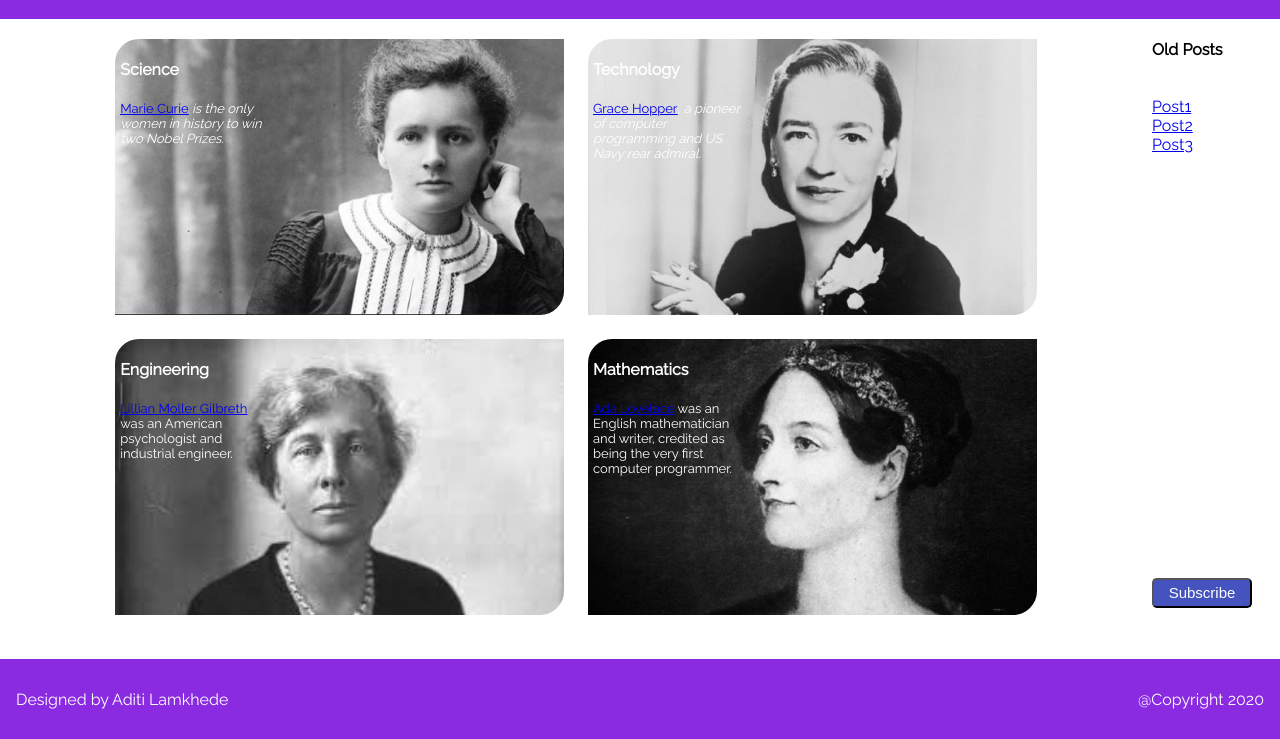
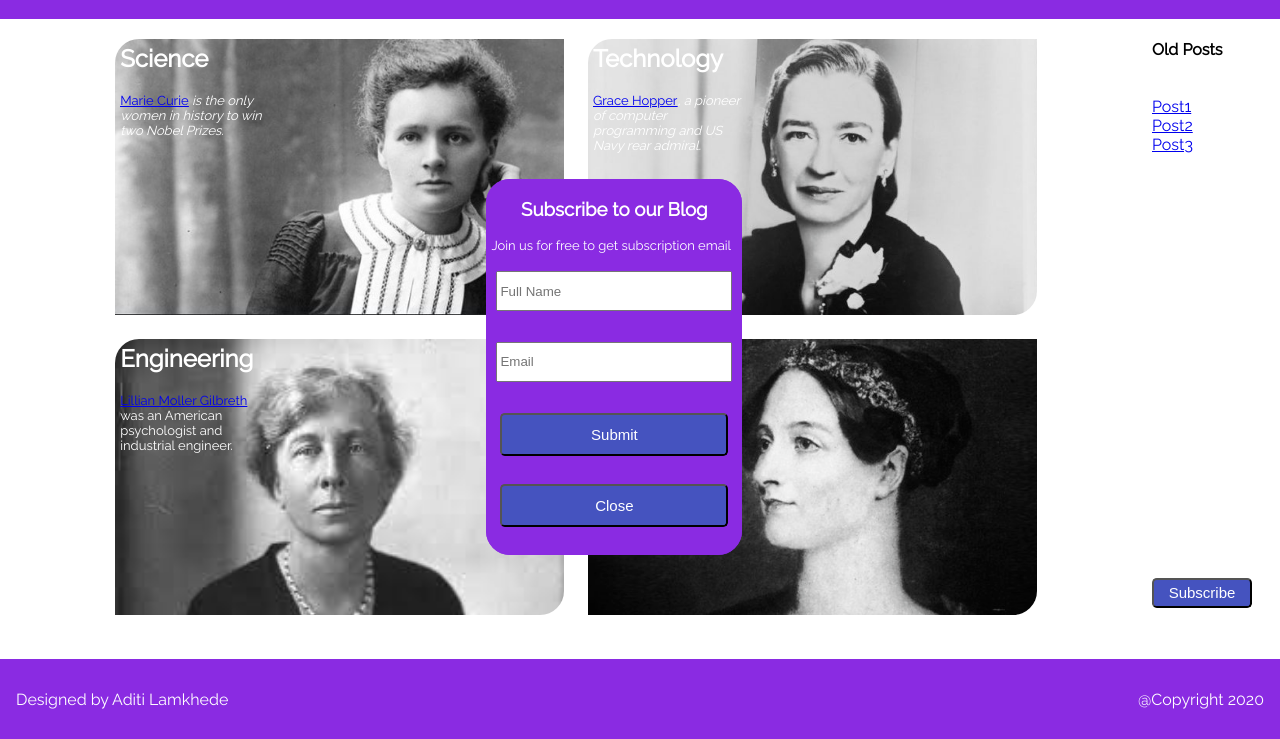
Before and after one commit to aditilamkhede/FEND, a plain HTML site: page Personal Blog Website/pages/main.html in a window 1280 px wide. Both pictures are taken after a click on the button "Subscribe". Shown: the part 61-800 px from the top of the page. Drawn offline with Linux system fonts and the light colour scheme; a web font is replaced by a local one.

Commit message:
added subscribe form

```diff
--- a/Personal Blog Website/css/main.css
+++ b/Personal Blog Website/css/main.css
@@ -1,4 +1,5 @@
 @import url('https://fonts.googleapis.com/css?family=Dosis|Montserrat|Odibee+Sans|Open+Sans|Raleway|Roboto&display=swap');
+@import url('https://cdnjs.cloudflare.com/ajax/libs/font-awesome/4.7.0/css/font-awesome.min.css');
 @import "media.css";
 body {
   font-family: 'Raleway', sans-serif;
@@ -79,9 +80,11 @@ body {
   list-style: none;
   padding-left: 0;
 }
-button {
+#btnSubscribe {
   height: 30px;
   width: 100px;
+}
+button {
   border-radius: 0.3rem;
   background-color: #4553BF;/*#7175AD;*/
   color: white;
@@ -92,9 +95,10 @@ p {
   margin-left: 5px;
   font-size: 13px;
 }
-.card h4 {
+.card h2 {
   text-align: left;
   margin-left: 5px;
+  margin-top: 5px;
 }
 #dvSc {
   background-image: url(../Images/Marie_Curie.jpg);
@@ -127,3 +131,50 @@ p {
   border-top-left-radius: 1.5rem;
   border-bottom-right-radius: 1.5rem;
 }
+.frmMain {
+  background-color: #8A2BE2;
+  width: 100%;
+  height: 100%;
+}
+.frmModal {
+  display: none;
+  position: fixed; /* Stay in place */
+  z-index: 1; /* Sit on top */
+  left: 38%;
+  top: 30%;
+  width: 20%; /* Full width */
+  height: 47%; /* Full height */
+  overflow: auto; /* Enable scroll if needed */
+  background-color: #8A2BE2; /* Fallback color */ Full height */
+  border: solid 5px white;
+  border-radius: 1.5rem;
+  overflow: auto;
+  color: white;
+}
+.flex-wrapper {
+  display: flex;
+  flex-direction: column;
+  align-content: center;
+  justify-content: space-between;
+  width: 100%;
+  height: 100%;
+}
+.flex-child {
+  flex: 1;
+  align-self: center;
+  justify-content: center;
+  text-align: center;
+  width: 100%;
+  height: 30%;
+}
+.flex-hd {
+  margin-bottom: 5px;
+}
+input {
+    width: 89%;
+    height: 47%;
+}
+#btnSubmit, #btnClose {
+  width: 89%;
+  height: 60%;
+}
--- a/Personal Blog Website/pages/main.html
+++ b/Personal Blog Website/pages/main.html
@@ -8,6 +8,15 @@
 
     <!-- Styles -->
     <link rel="stylesheet" href="../css/main.css">
+    <script type="text/javascript">
+      function OpenForm() {
+        document.getElementById("popupForm").style.display = "block";
+      }
+
+      function CloseForm() {
+        document.getElementById("popupForm").style.display = "none";
+      }
+    </script>
   </head>
   <body>
     <div class="container">
@@ -31,14 +40,14 @@
         <div class="nestedGrid">
           <div id="dvSc" class="card">
             <div class="dvScInfo">
-              <h4>Science</h4>
+              <h2>Science</h2>
               <p><a href="BlogPost.html"><u>Marie Curie</u></a><em> is the only women in history to win two Nobel Prizes.</em></p>
             </div>
             <!--<p>Madam Curie is the only women in history to win two Nobel Prizes. She was awarded both in 1903 and 1911 for her contributions to science. Her work on radioactivity has been of paramount importance to humankind. <a href="https://en.wikipedia.org/wiki/Marie_Curie">read more</a></p>-->
           </div>
           <div id="dvTech" class="card">
             <div class="dvTechInfo">
-              <h4>Technology</h4>
+              <h2>Technology</h2>
               <p><a href="BlogPost.html"><u>Grace Hopper</u></a><em>, a pioneer of computer programming and US Navy rear admiral.</em></p>
             </div>
 
@@ -48,13 +57,13 @@
           </div>
           <div id="dvEngg" class="card">
             <div class="dvEnggInfo">
-              <h4>Engineering</h4>
+              <h2>Engineering</h2>
               <p><a href="#">Lillian Moller Gilbreth</a> was an American psychologist and industrial engineer.</p>
             </div>
           </div>
           <div id="dvMath" class="card">
             <div class="dvMathInfo">
-              <h4>Mathematics</h4>
+              <h2>Mathematics</h2>
               <p><a href="https://en.wikipedia.org/wiki/Ada_Lovelace">Ada Lovelace</a> was an English mathematician
                 and writer, credited as being the very first computer programmer.</p>
             </div>
@@ -74,7 +83,31 @@
             <ul>
           </div>
           <div id="btnDiv" class="clsSd">
-            <button id="btnSubscribe" type="button" name="Subscribe">Subscribe</button>
+            <button id="btnSubscribe" type="submit" name="Subscribe" onclick="OpenForm()">Subscribe</button>
+          </div>
+          <div id="popupForm" class="frmModal">
+            <form class="frmMain" action="subscribe.html" method="post">
+              <div class="flex-wrapper">
+                <div class="flex-child flex-hd">
+                  <h3>Subscribe to our Blog</h3>
+                  <p>Join us for free to get subscription email</p>
+                </div>
+                <div class="flex-child">
+                  <!-- <label for="frmName">Name: </label> -->
+                  <input type="text" id="frmName" name="" value="" placeholder="Full Name" required>
+                </div>
+                <div class="flex-child">
+                  <!-- <label for="frmEmail">Email: </label> -->
+                  <input type="email" id="frmEmail" name="" value="" placeholder="Email" required>
+                </div>
+                <div class="flex-child">
+                  <button id="btnSubmit" type="submit" name="button">Submit</button>
+                </div>
+                <div class="flex-child">
+                  <button id="btnClose" type="button" name="button" onclick="CloseForm()">Close</button>
+                </div>
+              </div>
+            </form>
           </div>
         </div>
       </div>
```
Also changed, not shown: Personal Blog Website/css/post.css (+8 -2 lines), Personal Blog Website/pages/BlogPost.html (+16 -11 lines), Personal Blog Website/pages/Subscribe.html (added, +18 -0 lines).
